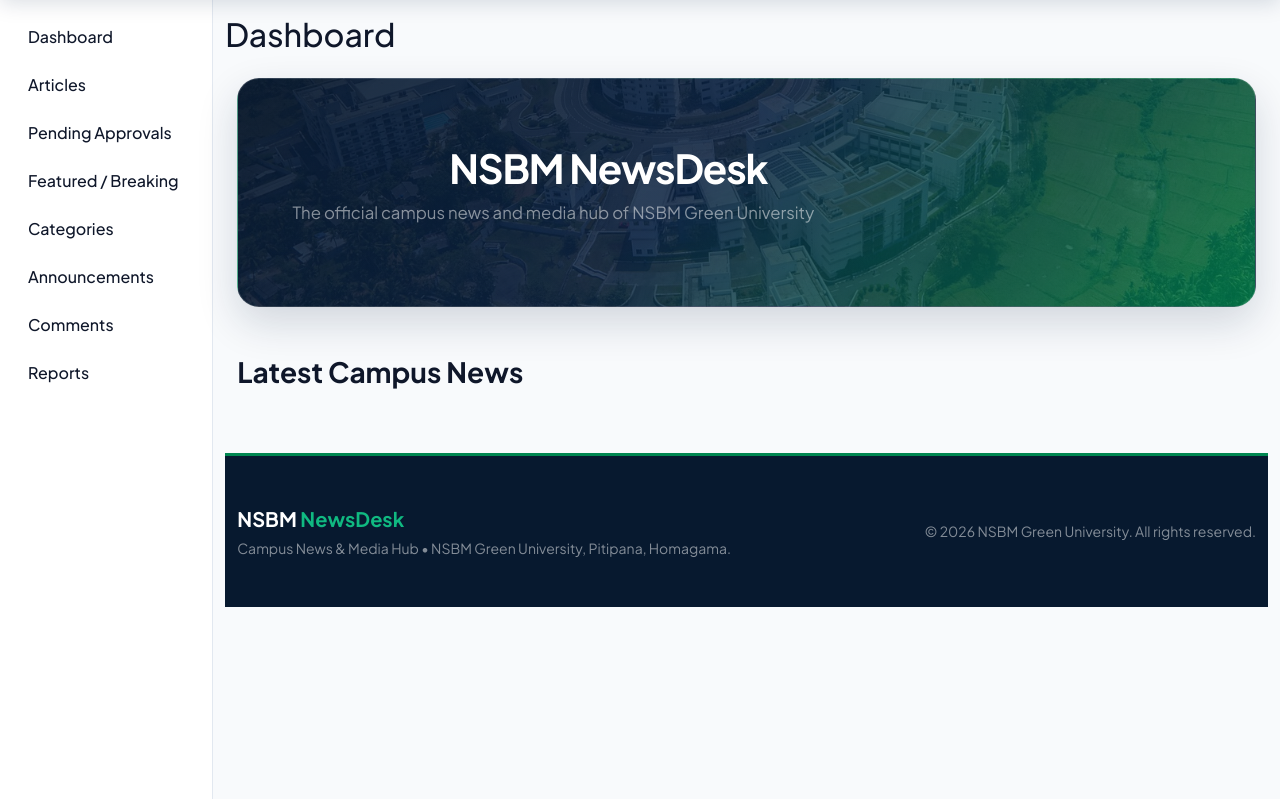
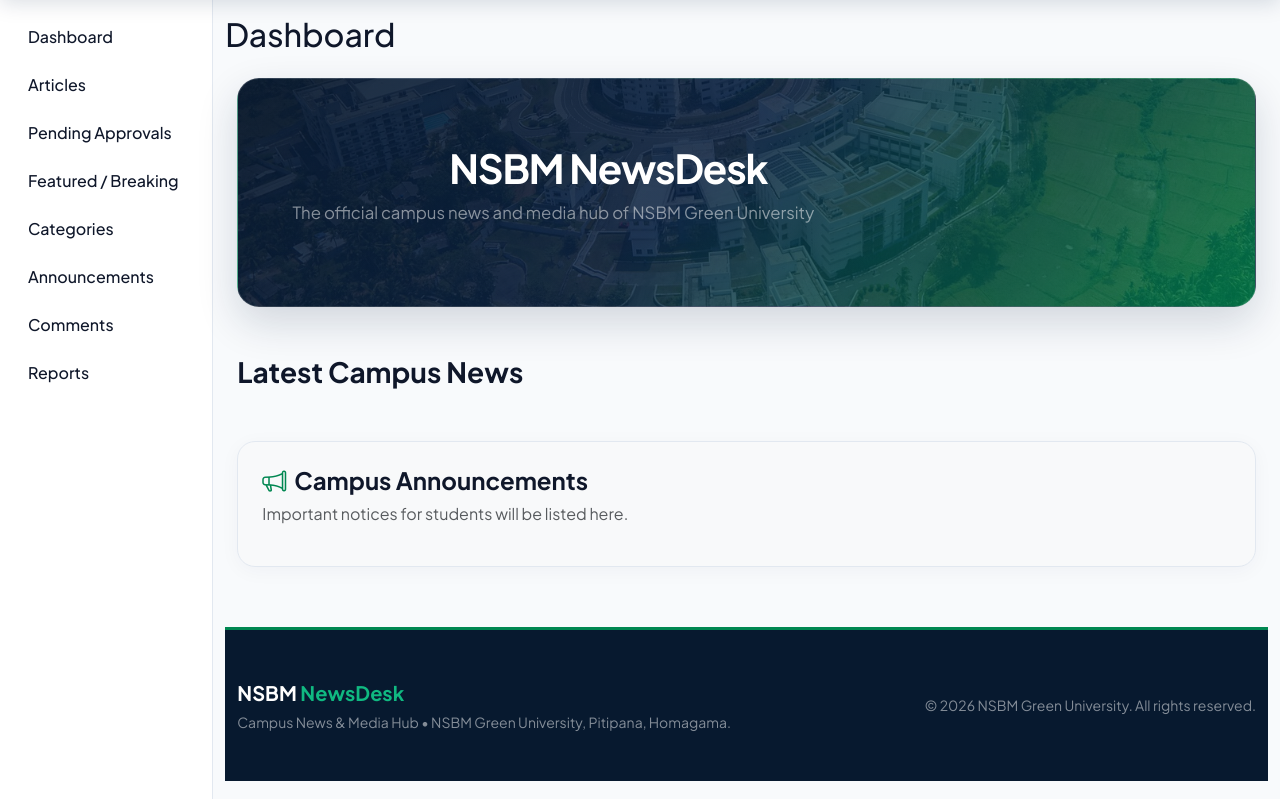
Before and after one commit to JanudaPathirana/News-Desk, a PHP site: page / in a window 1280 px wide. Shown: the part 70-869 px from the top of the page. Run offline with PHP 8.4, Linux system fonts and the light colour scheme; data comes from the database, SQL or seed files in the repository; data that the repository does not hold is empty.

Commit message:
feat(portal): add campus announcements widget and date range filtering

```diff
--- a/index.php
+++ b/index.php
@@ -44,5 +44,8 @@ require_once __DIR__ . '/includes/navbar.php';
     <div class="col-12"><h3 class="fw-bold mb-1">Latest Campus News</h3></div>
     <?php foreach ($latest as $a): news_card($a); endforeach; ?>
   </div>
+  <div class="row mt-5">
+    <div class="col-12"><div class="box p-4 bg-light"><h4 class="fw-bold"><i class="bi bi-megaphone me-2 text-success"></i>Campus Announcements</h4><p class="text-muted">Important notices for students will be listed here.</p></div></div>
+  </div>
 </main>
 <?php require_once __DIR__ . '/includes/footer.php'; ?>
--- a/news.php
+++ b/news.php
@@ -22,7 +22,7 @@ if ($cat > 0) {
 
 $st = $pdo->prepare("SELECT a.id, a.title, a.body, a.image, a.created_at, a.views, a.is_breaking, c.name AS cat
                      FROM articles a JOIN categories c ON c.id = a.category_id
-                     WHERE $where ORDER BY a.created_at DESC");
+                     WHERE $where ORDER BY a.created_at DESC LIMIT 12");
 $st->execute($params);
 $rows = $st->fetchAll();
 $cats = all_categories();
```
